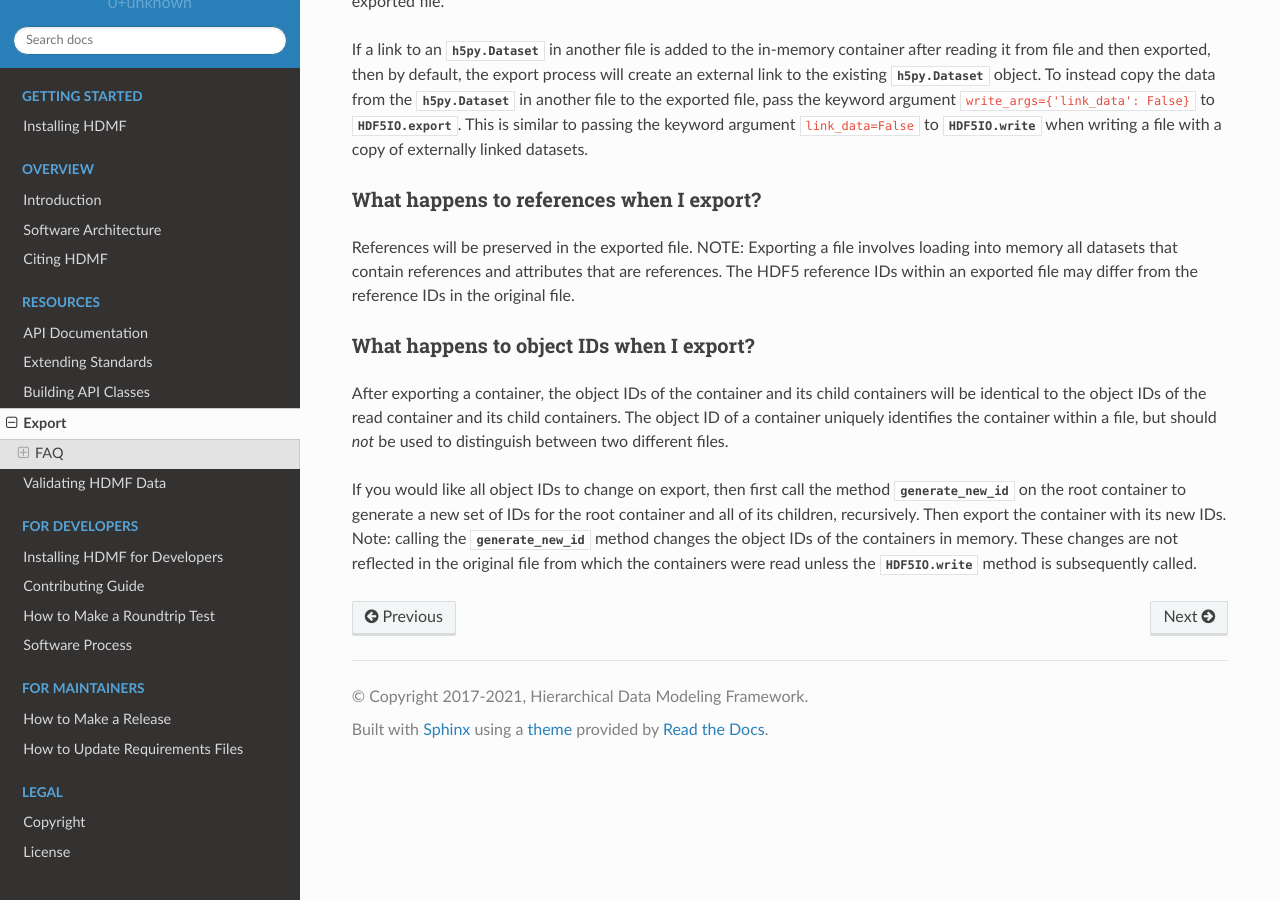
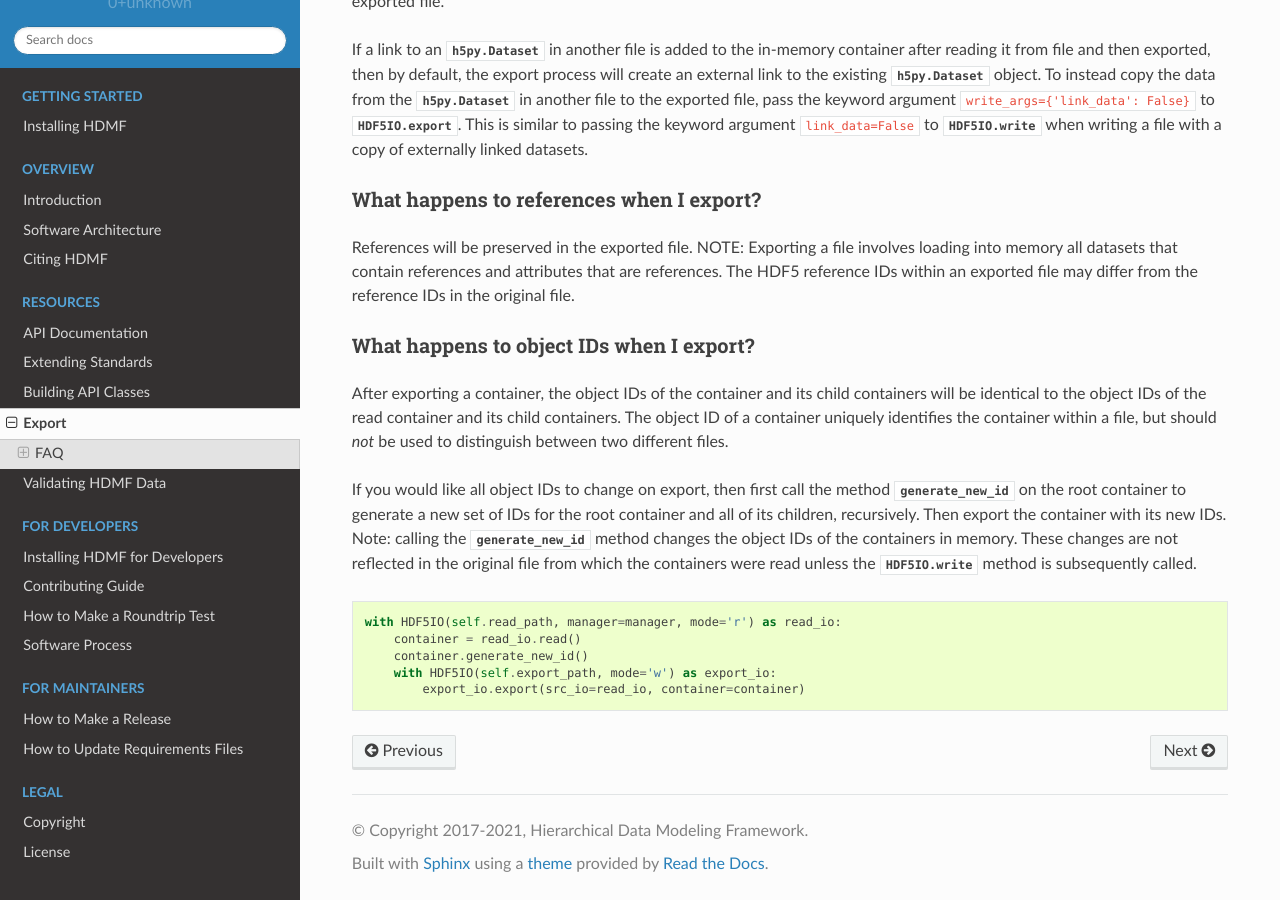
Before and after one commit to hdmf-dev/hdmf, a Sphinx documentation site: the page built from docs/source/export.rst, in a window 1280 px wide and 900 px high, scrolled down 1499 px. Built offline with Sphinx 7.4.7 and the Read the Docs theme 2.0.0, drawn with Linux system fonts in a browser that asks for light colours; pages that are not in the unit, such as notebooks, are missing from menus.

Commit message:
Provide code example for export with new ID

```diff
--- a/docs/source/export.rst
+++ b/docs/source/export.rst
@@ -91,3 +91,11 @@
 changes the object IDs of the containers in memory. These changes are not reflected in the original file from
 which the containers were read unless the :py:meth:`HDF5IO.write <hdmf.backends.hdf5.h5tools.HDF5IO.write>`
 method is subsequently called.
+
+.. code-block:: python
+
+   with HDF5IO(self.read_path, manager=manager, mode='r') as read_io:
+       container = read_io.read()
+       container.generate_new_id()
+       with HDF5IO(self.export_path, mode='w') as export_io:
+           export_io.export(src_io=read_io, container=container)
```
Also changed, not shown: 1 other file.
